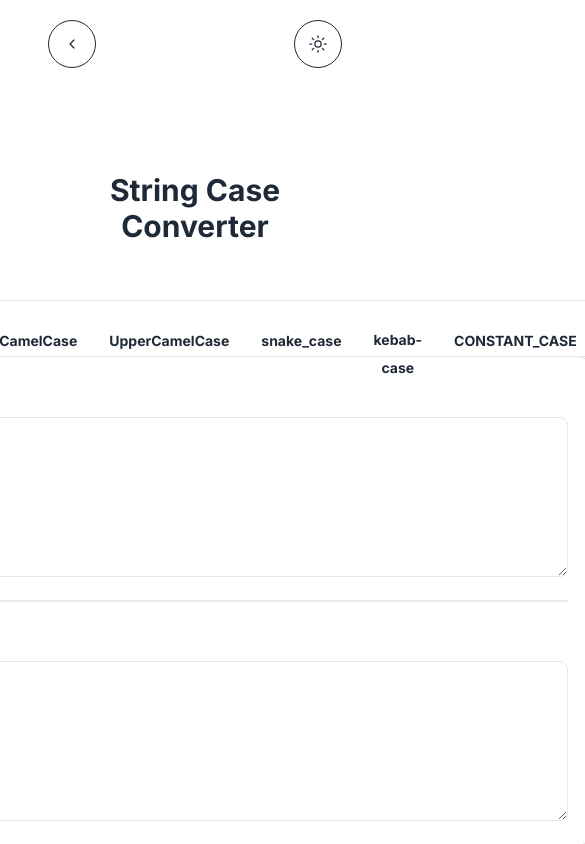
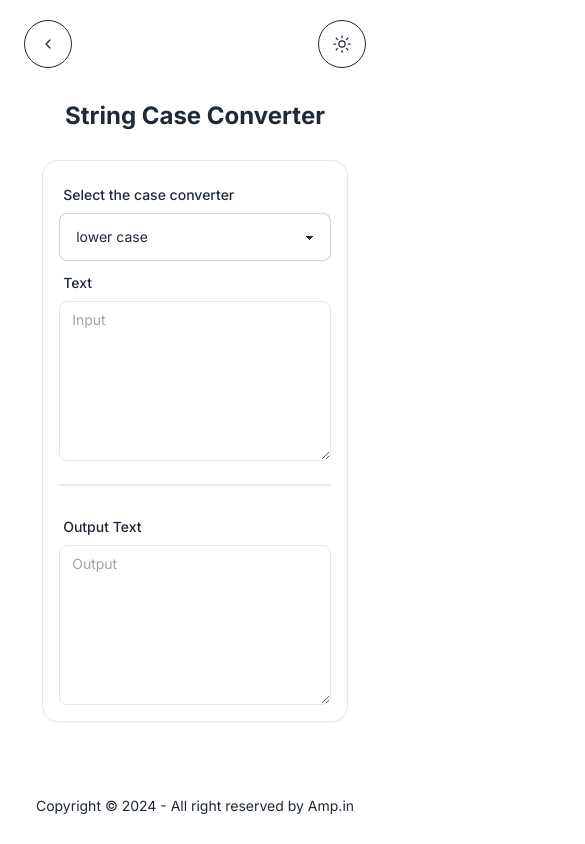
Before and after one commit to Abhinav1426/devUtils, a Next.js app: page /utilities/stringCaseConverter in a window 390 px wide. Shown: the top 844 px of the page, 585 px wide, since content can reach past the window. Built offline with nearby package versions, Linux system fonts and the light colour scheme.

Commit message:
Response page

```diff
--- a/src/app/layout.tsx
+++ b/src/app/layout.tsx
@@ -20,8 +20,9 @@ export default function RootLayout({
 }) {
   return (
     <html lang="en">
-      <meta name="viewport" content="width=device-width, initial-scale=1.0"></meta>
+      <meta name="viewport" content="width=device-width, initial-scale=1.0 "></meta>
       <body className={inter.className}>
+        <div className='w-full'>
         <ThemeProvider>
           <ClientThemeWrapper>
           <main className='flex min-h-screen flex-col'>
@@ -31,6 +32,7 @@ export default function RootLayout({
             </main>
           </ClientThemeWrapper>
         </ThemeProvider>
+        </div>
         </body>
     </html>
   )
--- a/src/app/utilities/base64EncoderDecoder/page.tsx
+++ b/src/app/utilities/base64EncoderDecoder/page.tsx
@@ -44,12 +44,14 @@ const Base64EncoderDecoder = () => {
   );
 
   return (
-    <main className='flex flex-col items-center p-20'>
+    <main className='flex flex-col items-center p-20 sm:px-1 sm:py-4'>
       <PageHeadding title="Base64 Encoder & Decoder" />
-      <section className="container flex flex-col place-items-center">
-        <div className="card rounded-box flex w-3/6 flex-col border bg-card text-card-foreground shadow-sm flex-1 hover:shadow-md transition p-6">
+      <section className="lg:w-3/4 w-4/5">
+      <div className='flex flex-col items-center'>
+        <div className="card rounded-box  border bg-card text-card-foreground shadow-sm flex-1 hover:shadow-md transition lg:p-6 lg:w-3/6 w-full p-4">
           <TabList tabs={tabs} handleTabChange={handleTabChange} input = {input} output = {output} handleChangeInput = {handleInputChange}/>
         </div>
+      </div>
       </section>
     </main>
   );
--- a/src/app/utilities/baseNumberConverter/page.tsx
+++ b/src/app/utilities/baseNumberConverter/page.tsx
@@ -7,10 +7,12 @@ const BaseNumberConverter = () => {
 
 
     return (
-        <main className='flex flex-col items-center p-20'>
+        <main className='flex flex-col items-center p-20 sm:px-1 sm:py-4'>
             <PageHeadding title="Base Number Converter" />
-            <section className="container flex flex-col place-items-center">
-                Work InProgress ...
+            <section className="lg:w-3/4 w-4/5">
+                <div className='flex flex-col items-center'>
+                    Work InProgress ...
+                </div>
             </section>
 
         </main>
--- a/src/app/utilities/stringCaseConverter/page.tsx
+++ b/src/app/utilities/stringCaseConverter/page.tsx
@@ -1,13 +1,16 @@
 "use client";
 import React, { useEffect, useState } from 'react';
 import PageHeadding from '@/components/pageHeadding';
-import  formatStringOutput  from '@/utils/stringUtils';
+import formatStringOutput from '@/utils/stringUtils';
 import TabList from '@/components/tabPanel';
+import TabPanelText from '@/components/tabPanelText';
+import TextArea from '@/components/textArea';
 
 const StringCaseConverter = () => {
     const [input, setInput] = useState('');
     const [output, setOutput] = useState('');
     const [activeTab, setActiveTab] = useState('lower case');
+    const [isDesktop, setIsDesktop] = useState(window.innerWidth > 1440);
     const tabs = [
         { label: "lower case", defaultChecked: true },
         { label: "UPPER CASE" },
@@ -16,12 +19,19 @@ const StringCaseConverter = () => {
         { label: "snake_case" },
         { label: "kebab-case" },
         { label: "CONSTANT_CASE" },
-      ];
+    ];
 
     // eslint-disable-next-line react-hooks/exhaustive-deps
     useEffect(() => { convertString() }, [activeTab, input]);
+    const updateMedia = () => {
+        setIsDesktop(window.innerWidth > 1440);
+    };
+    useEffect(() => {
+        window.addEventListener("resize", updateMedia);
+        return () => window.removeEventListener("resize", updateMedia);
+    });
 
-    const convertString =() => {
+    const convertString = () => {
         try {
             const output = formatStringOutput(input, activeTab);
             setOutput(output);
@@ -35,21 +45,53 @@ const StringCaseConverter = () => {
         const value = event.target.value;
         setInput(value);
         convertString();
-        console.log(activeTab , input, output , "2");
+        console.log(activeTab, input, output, "2");
     };
 
     function handleTabChange(str: string): void {
         setActiveTab(str);
-        console.log(activeTab , input, output , "3");
+        console.log(activeTab, input, output, "3");
     }
 
     return (
-        <main className='flex flex-col items-center p-20'>
+        <main className='flex flex-col items-center p-20 sm:px-1 sm:py-4'>
             <PageHeadding title="String Case Converter" />
-            <section className="container flex flex-col place-items-center">
-                <div className="card rounded-box flex w-auto  flex-col border bg-card text-card-foreground shadow-sm flex-1 hover:shadow-md transition p-6">
-                    <TabList tabs={tabs} handleTabChange={handleTabChange} input = {input} output = {output} handleChangeInput = {handleChangeInput}/>
+            <section className="g:w-3/4 w-4/5">
+                <div>
+                    {isDesktop ? (
+                        <div className='flex flex-col items-center'>
+                            <div className="card rounded-box flex w-auto  flex-col border bg-card text-card-foreground shadow-sm flex-1 hover:shadow-md transition p-6">
+                                <TabList tabs={tabs} handleTabChange={handleTabChange} input={input} output={output} handleChangeInput={handleChangeInput} />
+                            </div>
+                        </div>
+                    ) : (
+                        <div className='flex flex-col items-center'>
+                            <div className="card rounded-box border bg-card text-card-foreground shadow-sm flex-1 hover:shadow-md transition w-full p-4">
+                                <label className="label">
+                                        <span className="label-text font-medium">Select the case converter</span>
+                                </label>
+                                    <select className="select select-bordered w-full max-w-xs" value={activeTab} onChange={(e) => handleTabChange(e.target.value)}>
+                                        {tabs.map((tab, index) => (
+                                            <option key={index} value={tab.label} selected={tab.label === activeTab}>{tab.label}</option>
+                                        ))}
+                                    </select>
+                                <>
+                                    <label className="label pt-3">
+                                        <span className="label-text font-medium">Text</span>
+                                    </label>
+                                    <TextArea className="card rounded-box grid h-40 place-items-center hover:shadow-2xl" value={input} onChange={handleChangeInput} placeholder="Input" />
+                                    <div className="divider"></div>
+                                    <label className="label">
+                                        <span className="label-text font-medium">Output Text</span>
+                                    </label>
+                                    <TextArea className="card rounded-box grid h-40 place-items-center hover:shadow-2xl" value={output} placeholder="Output" readOnly />
+                                </>
+                            </div>
+                        </div>
+                    )}
                 </div>
+
+
             </section>
         </main>
     );
--- a/src/app/utilities/urlEncoderDecoder/page.tsx
+++ b/src/app/utilities/urlEncoderDecoder/page.tsx
@@ -46,12 +46,14 @@ const URLEncoderDecoder = () => {
   );
 
   return (
-    <main className='flex flex-col items-center p-20'>
+    <main className='flex flex-col items-center p-20 sm:px-1 sm:py-4'>
       <PageHeadding title="URL Encoder and Decoder" />
-      <section className="container flex flex-col place-items-center">
-        <div className="card rounded-box flex w-3/6 flex-col border bg-card text-card-foreground shadow-sm flex-1 hover:shadow-md transition p-6">
+      <section className="lg:w-3/4 w-4/5">
+      <div className='flex flex-col items-center'>
+        <div className="card rounded-box border bg-card text-card-foreground shadow-sm flex-1 hover:shadow-md transition lg:p-6 lg:w-3/6 w-full p-4">
           <TabList tabs={tabs} handleTabChange={handleTabChange} input = {input} output = {output} handleChangeInput = {handleInputChange}/>
         </div>
+      </div>
       </section>
     </main>
   );
--- a/src/components/navBar.tsx
+++ b/src/components/navBar.tsx
@@ -11,16 +11,17 @@ const NavBar = () => {
     // eslint-disable-next-line
     const { changeTheme } = useContext(ThemeContext) as { changeTheme: (theme: string) => void };
     const [theme, setTheme] = useState(localStorage.getItem("theme") || "light");
-    const [icon, setIcon] = useState(<IoSunnyOutline size={20}/>);
+    const [icon, setIcon] = useState(<IoSunnyOutline size={20} />);
     const onClickChangeTheme = () => {
         const newTheme = theme === "light" ? "black" : "light";
         setTheme(newTheme);
         changeTheme(newTheme);
-        setIcon(newTheme === "light" ? <IoSunnyOutline size={20}/> : <FaRegMoon size={20}/>);
+        setIcon(newTheme === "light" ? <IoSunnyOutline size={20} /> : <FaRegMoon size={20} />);
     };
     return (
-        <div className='navbar bg-base-100 justify-between pt-5'>
-                <div className='pl-10 '>
+        <section>
+            <div className='navbar bg-base-100 justify-between pt-5'>
+                <div className='lg:pl-10 pl-4'>
                     <Link href="/utilities">
                         <button className='btn btn-circle btn-outline'>
                             <IoIosArrowBack />
@@ -28,12 +29,14 @@ const NavBar = () => {
                     </Link>
                 </div>
 
-                <div className='pr-10'>
-                        <button className='btn btn-circle btn-outline' onClick={onClickChangeTheme}>
-                            {icon}
-                        </button>
+                <div className='lg:pr-10 pr-4'>
+                    <button className='btn btn-circle btn-outline' onClick={onClickChangeTheme}>
+                        {icon}
+                    </button>
                 </div>
-        </div>
+            </div>
+        </section>
+
     )
 }
 
--- a/src/components/pageHeadding.tsx
+++ b/src/components/pageHeadding.tsx
@@ -1,9 +1,9 @@
 export default function PageHeadding({ title }: { title: string }): JSX.Element {
     return (
         <>
-            <section className="container max-w-2xl mb-10">
+            <section className="container max-w-2xl mb-10 sm:mb-5">
                 <div className='items-center'>
-                    <h1 className='text-3xl font-bold text-center p-4'>{title}</h1>
+                    <h1 className='text-3xl font-bold text-center p-4 sm:text-2xl sm:p-2'>{title}</h1>
                 </div>
             </section>
         </>
--- a/tailwind.config.ts
+++ b/tailwind.config.ts
@@ -7,6 +7,14 @@ const config: Config = {
     "./src/app/**/*.{js,ts,jsx,tsx,mdx}",
   ],
   theme: {
+    screens: {
+
+      'sm': {'min': '320px', 'max': '767px'},
+
+      'md': {'min': '768px', 'max': '1200px'},
+
+      'lg': {'min': '1201px'},
+    },
     extend: {
 
     },
```
Also changed, not shown: src/app/utilities/epochTimeConverter/page.tsx (+6 -4 lines), src/app/utilities/page.tsx (+9 -8 lines).
